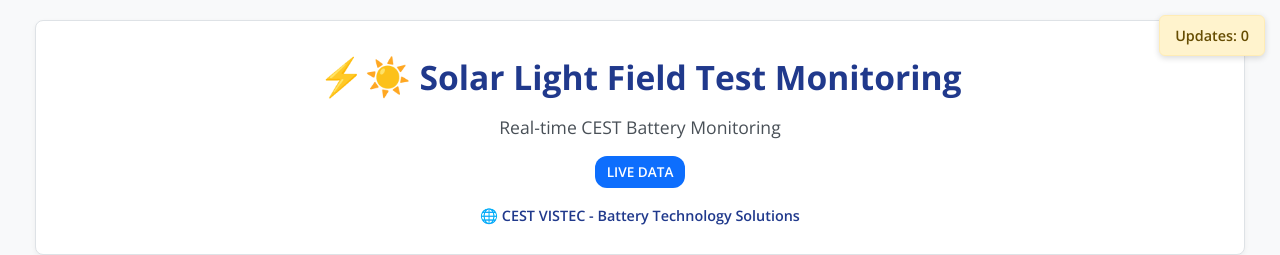
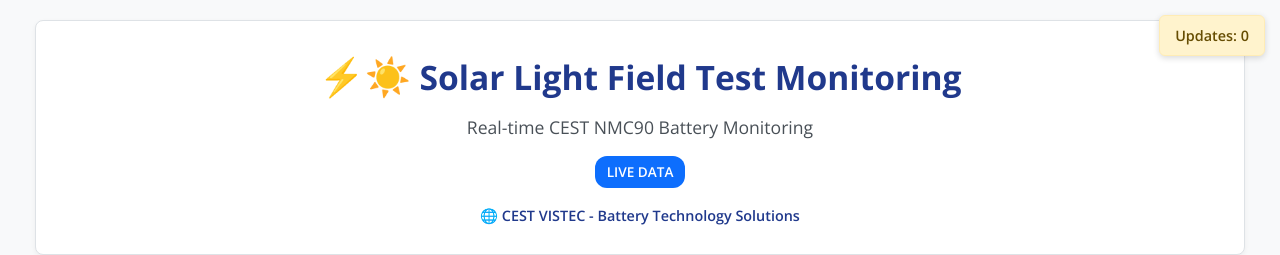
Before and after one commit to wt-phatchara/battery-monitor, a plain HTML site: page index.html in a window 1280 px wide. Shown: the top 255 px of the page. Drawn offline with nearby package versions, Linux system fonts and the light colour scheme.

Commit message:
index.html

```diff
--- a/index.html
+++ b/index.html
@@ -172,7 +172,7 @@
     <div class="container">
         <div class="header">
             <h1><span style="font-size: 1.1em;">⚡☀️</span> Solar Light Field Test Monitoring</h1>
-            <p class="subtitle">Real-time CEST Battery Monitoring</p>
+            <p class="subtitle">Real-time CEST NMC90 Battery Monitoring</p>
             <div class="version-badge"> LIVE DATA </div><br>
             <a href="https://www.cestvistec.com/" class="company-link" target="_blank" rel="noopener noreferrer"> 🌐 CEST VISTEC - Battery Technology Solutions </a>
         </div>
```
